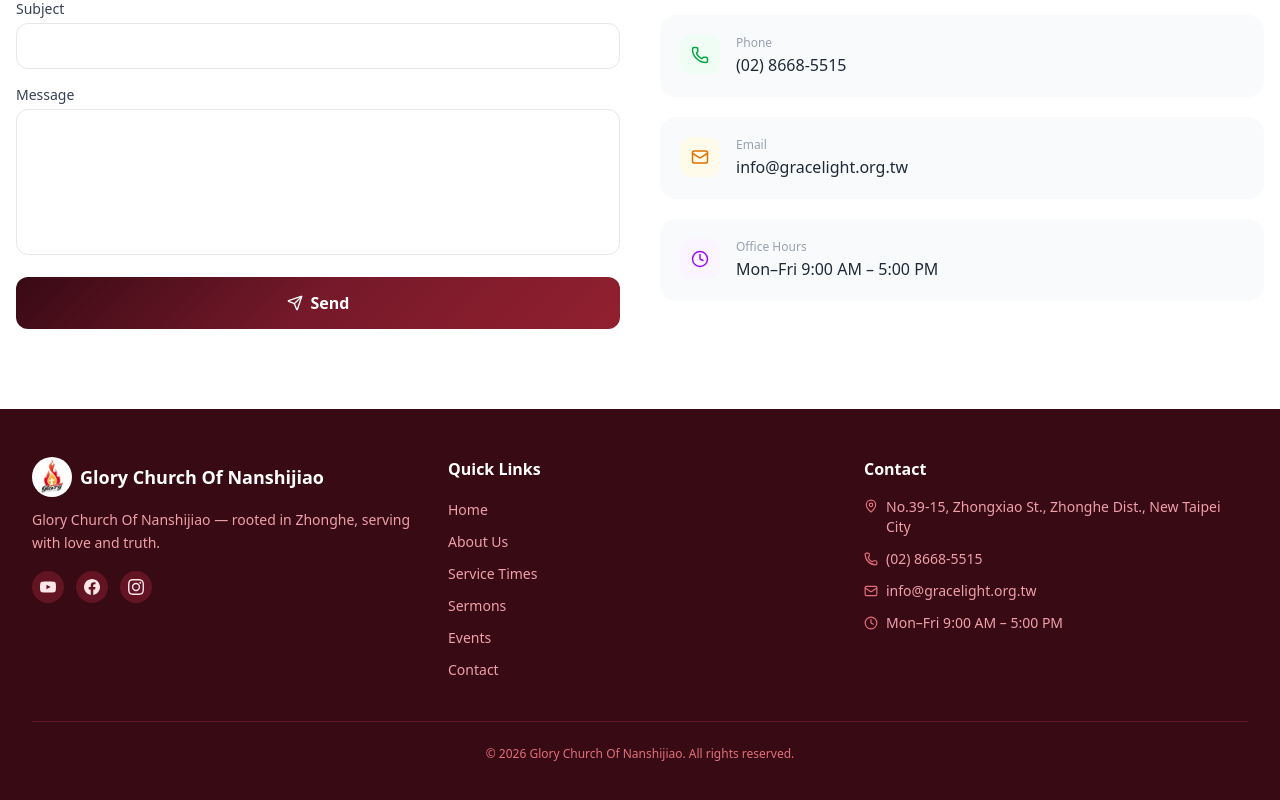
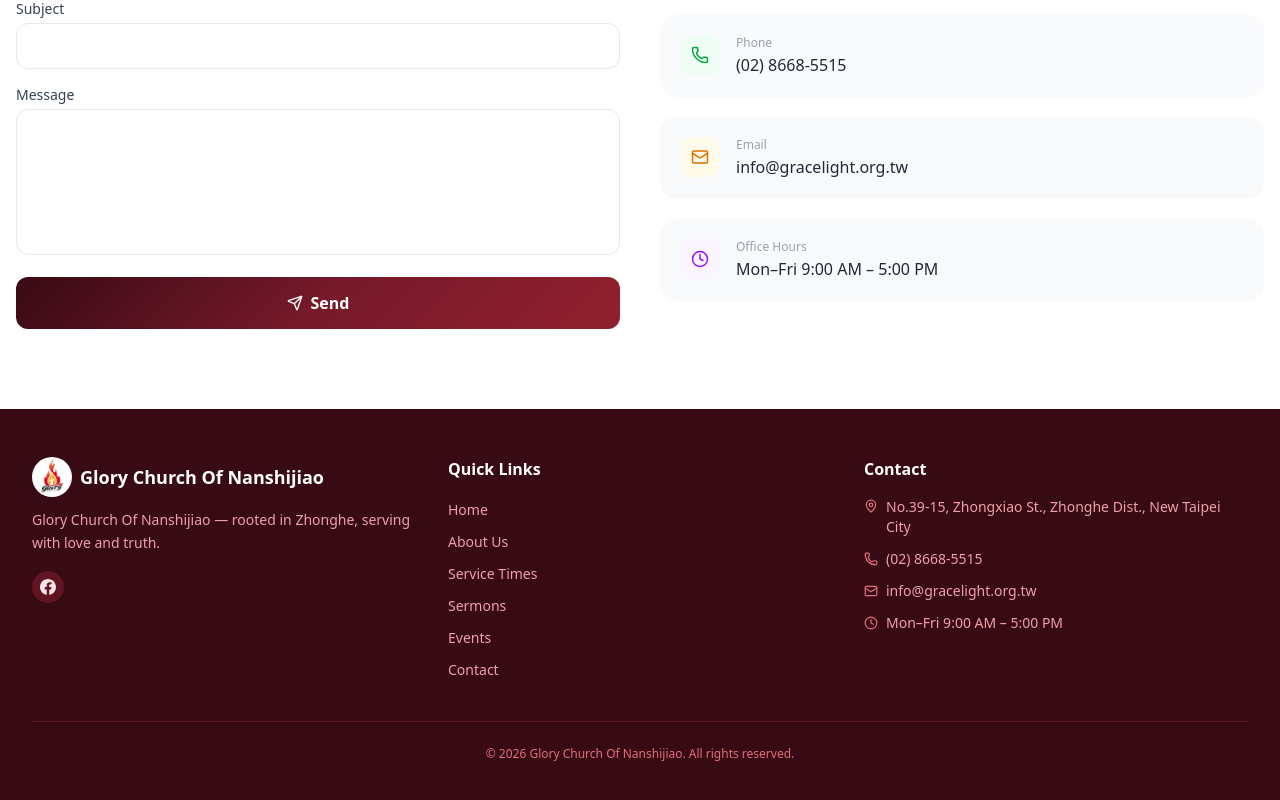
Before and after one commit to LouisYouYou/chweb, a Next.js app: page /en/contact in a window 1280 px wide. Shown: the part 568-1368 px from the top of the page. Built offline with nearby package versions, Linux system fonts and the light colour scheme.

Commit message:
fix: 社群媒體改為教會實際 Facebook 連結，移除未確認的 YouTube/Instagram

```diff
--- a/src/components/layout/Footer.tsx
+++ b/src/components/layout/Footer.tsx
@@ -55,14 +55,8 @@ export default function Footer() {
             </div>
             <p className="text-sm text-wine-300 leading-relaxed mb-4">{t('description')}</p>
             <div className="flex gap-3">
-              <a href="#" className="p-2 rounded-full bg-wine-900 hover:bg-wine-700 transition-colors" aria-label="YouTube">
-                <YoutubeIcon />
-              </a>
-              <a href="#" className="p-2 rounded-full bg-wine-900 hover:bg-wine-700 transition-colors" aria-label="Facebook">
+              <a href="https://www.facebook.com/p/%E8%A1%8C%E9%81%93%E6%9C%83%E5%8D%97%E5%8B%A2%E8%A7%92%E6%A6%AE%E8%80%80%E5%A0%82-100071633452675/" target="_blank" rel="noopener noreferrer" className="p-2 rounded-full bg-wine-900 hover:bg-wine-700 transition-colors" aria-label="Facebook">
                 <FacebookIcon />
-              </a>
-              <a href="#" className="p-2 rounded-full bg-wine-900 hover:bg-wine-700 transition-colors" aria-label="Instagram">
-                <InstagramIcon />
               </a>
             </div>
           </div>
```
